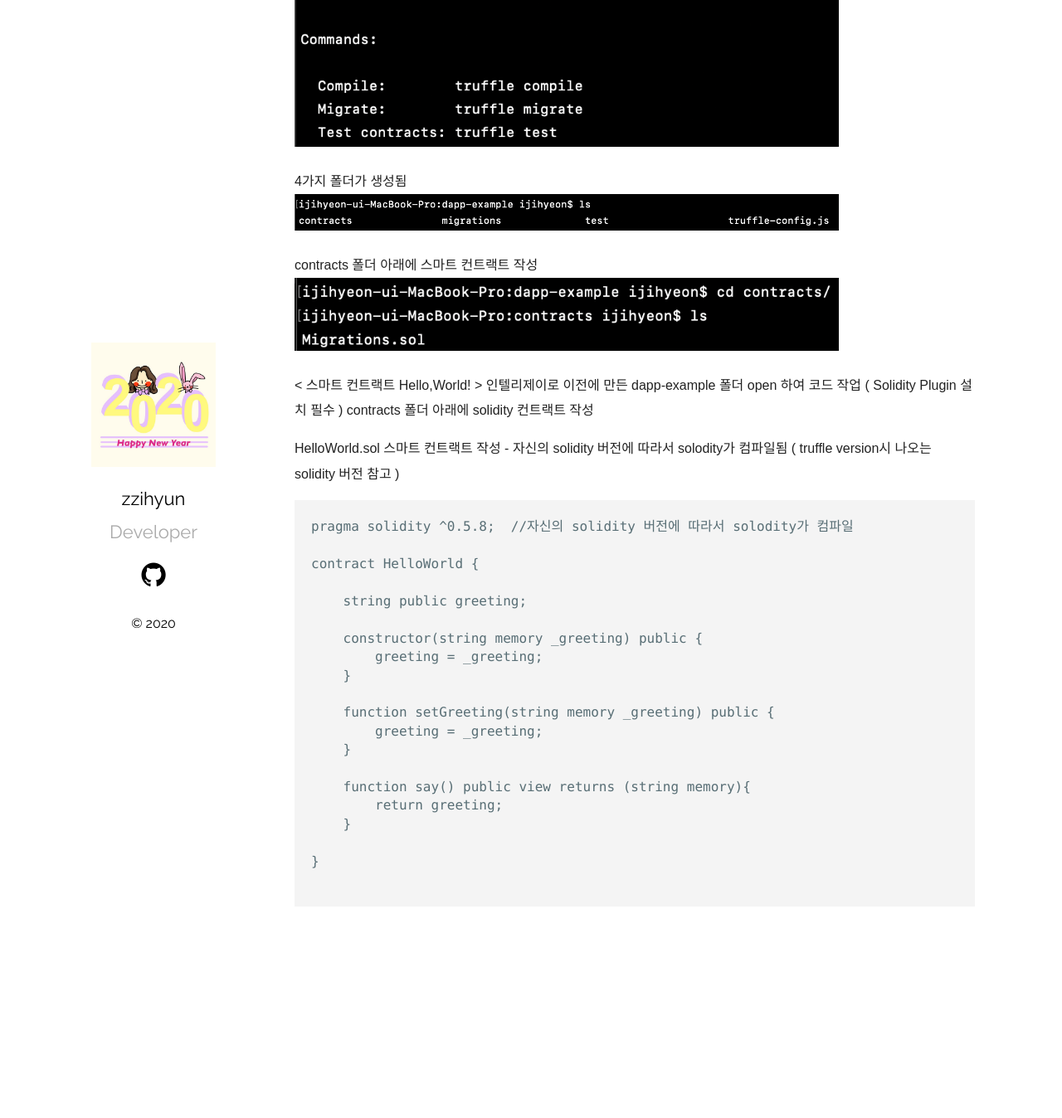
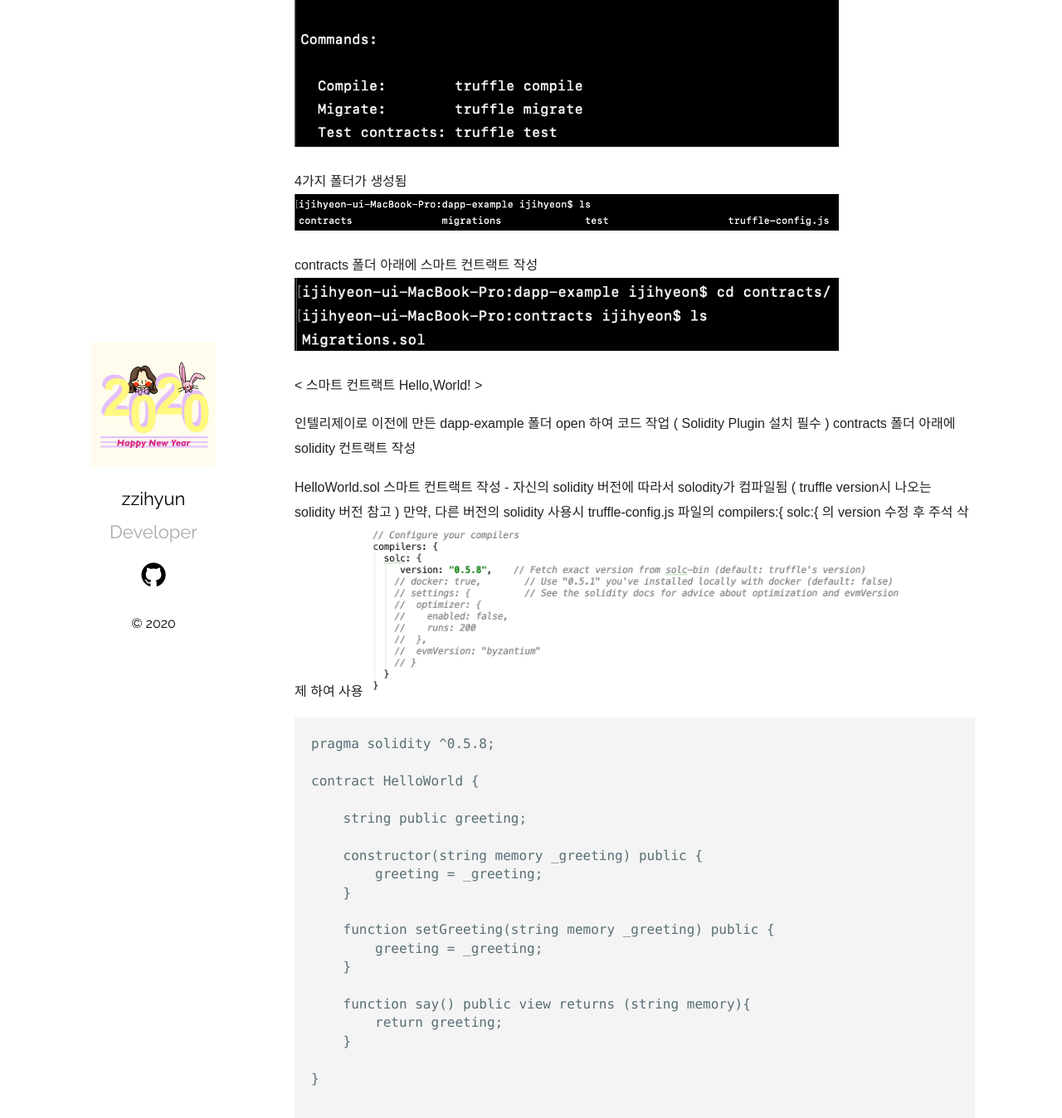
Before and after one commit to jhhhj1002/jhhhj1002.github.io, a Jekyll site: the page built from _posts/2020-03-27-Truffle-in-Blockchain.markdown, in a window 1280 px wide and 1400 px high, scrolled down 1145 px. Shown: the top 1348 px of the window at 83% size. Built offline with Jekyll 4.4.1, drawn with Linux system fonts in a browser that asks for light colours; before the commit the page ends 2283 px from its top, so only the background shows below that.

Commit message:
Update 2020-03-27-Truffle-in-Blockchain.markdown

````diff
--- a/_posts/2020-03-27-Truffle-in-Blockchain.markdown
+++ b/_posts/2020-03-27-Truffle-in-Blockchain.markdown
@@ -33,13 +33,16 @@ contracts 폴더 아래에 스마트 컨트랙트 작성
 
 
 < 스마트 컨트랙트 Hello,World! >
+
 인텔리제이로 이전에 만든 dapp-example 폴더 open 하여 코드 작업 ( Solidity Plugin 설치 필수 )
 contracts 폴더 아래에 solidity 컨트랙트 작성
 
 HelloWorld.sol 스마트 컨트랙트 작성
     - 자신의 solidity 버전에 따라서 solodity가 컴파일됨 ( truffle version시 나오는 solidity 버전 참고 )
+      만약, 다른 버전의 solidity 사용시 truffle-config.js 파일의 compilers:{ solc:{ 의 version 수정 후 주석 삭제 하여 사용
+      <img src="/assets/imgs/Blockchain&Truffle_08.png" width="80%" height="45%" >
 ```
-pragma solidity ^0.5.8;  //자신의 solidity 버전에 따라서 solodity가 컴파일
+pragma solidity ^0.5.8;
 
 contract HelloWorld {
 
````
